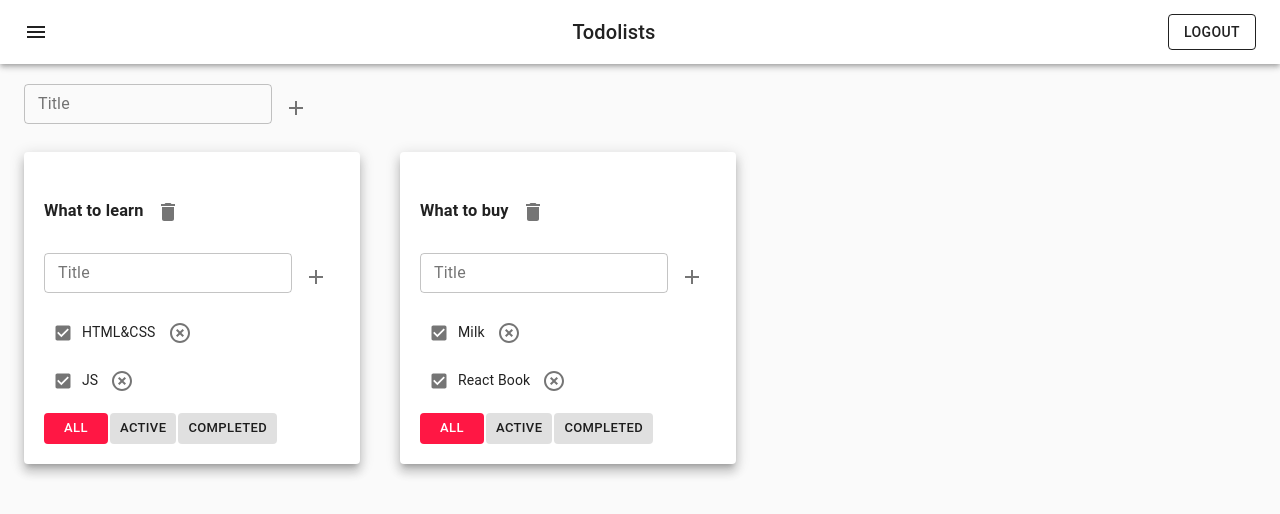
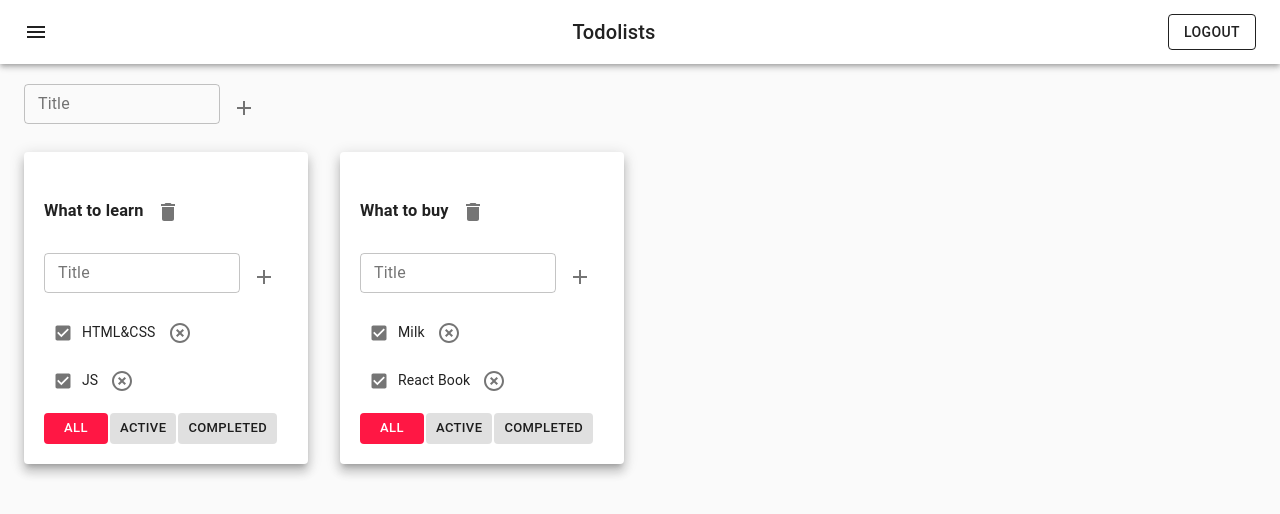
Before and after one commit to Nazaruk-D/ToDoList, a React (Create React App) app: page / in a window 1280 px wide. Shown: the top 514 px of the page. Built offline with nearby package versions, Linux system fonts and the light colour scheme.

Commit message:
Settings Grids - width

```diff
--- a/src/AddItemForm.tsx
+++ b/src/AddItemForm.tsx
@@ -41,6 +41,7 @@ export function AddItemForm(props: AddItemFormPropsType) {
             error={!!error}
             label={"Title"}
             helperText={!!error}
+            style = {{width: 196}}
         />
         <IconButton aria-label="delete" onClick={addItem}>
             <Add/>
@@ -49,3 +50,4 @@ export function AddItemForm(props: AddItemFormPropsType) {
         {error && <div className="error-message">{error}</div>}
     </div>
 }
+/*style={{width:"270px"}}*/
--- a/src/App.tsx
+++ b/src/App.tsx
@@ -3,7 +3,7 @@ import './App.css';
 import {TaskType, Todolist} from './Todolist';
 import {v1} from 'uuid';
 import {AddItemForm} from './AddItemForm';
-import {AppBar, Button, Container, Grid, IconButton, Paper, Toolbar, Typography} from "@material-ui/core";
+import {AppBar, Box, Button, Container, Grid, IconButton, Paper, Toolbar, Typography} from "@material-ui/core";
 import {Menu} from "@material-ui/icons";
 
 export type FilterValuesType = "all" | "active" | "completed";
@@ -134,28 +134,28 @@ function App() {
                 </Toolbar>
 
             </AppBar>
-            <Container >
+            <Container maxWidth={"lg"} >
+
                 <Grid container style={{padding: "20px 0"}} >
                     <AddItemForm addItem={addTodolist}/>
                 </Grid>
-                <Grid container spacing={5}>
-                    {
-                        todolists.map(tl => {
+
+                <Grid container spacing={4}>
+                    {todolists.map(tl => {
                             let allTodolistTasks = tasks[tl.id];
                             let tasksForTodolist = allTodolistTasks;
 
                             if (tl.filter === "active") {
-                                tasksForTodolist = allTodolistTasks.filter(t => t.isDone === false);
+                                tasksForTodolist = allTodolistTasks.filter(t => !t.isDone);
                             }
                             if (tl.filter === "completed") {
-                                tasksForTodolist = allTodolistTasks.filter(t => t.isDone === true);
+                                tasksForTodolist = allTodolistTasks.filter(t => t.isDone );
                             }
 
                             return (
-                                <Grid item key={tl.id}>
-                                    <Paper style={{padding: "20px"}} elevation={8}>
+                                <Grid item key={tl.id} xs={3} style={{height:"100%"}}>
+                                    <Paper style={{padding: "20px"}} elevation={8} >
                                         <Todolist
-
                                             id={tl.id}
                                             title={tl.title}
                                             tasks={tasksForTodolist}
@@ -173,10 +173,7 @@ function App() {
                         })
                     }
                 </Grid>
-
             </Container>
-
-
         </div>
     );
 }
--- a/src/index.tsx
+++ b/src/index.tsx
@@ -15,6 +15,7 @@ const theme = createTheme(
             },
             secondary: red,
             type: "light",
+
         },
     })
 
```
Also changed, not shown: src/Todolist.tsx (+6 -6 lines).
